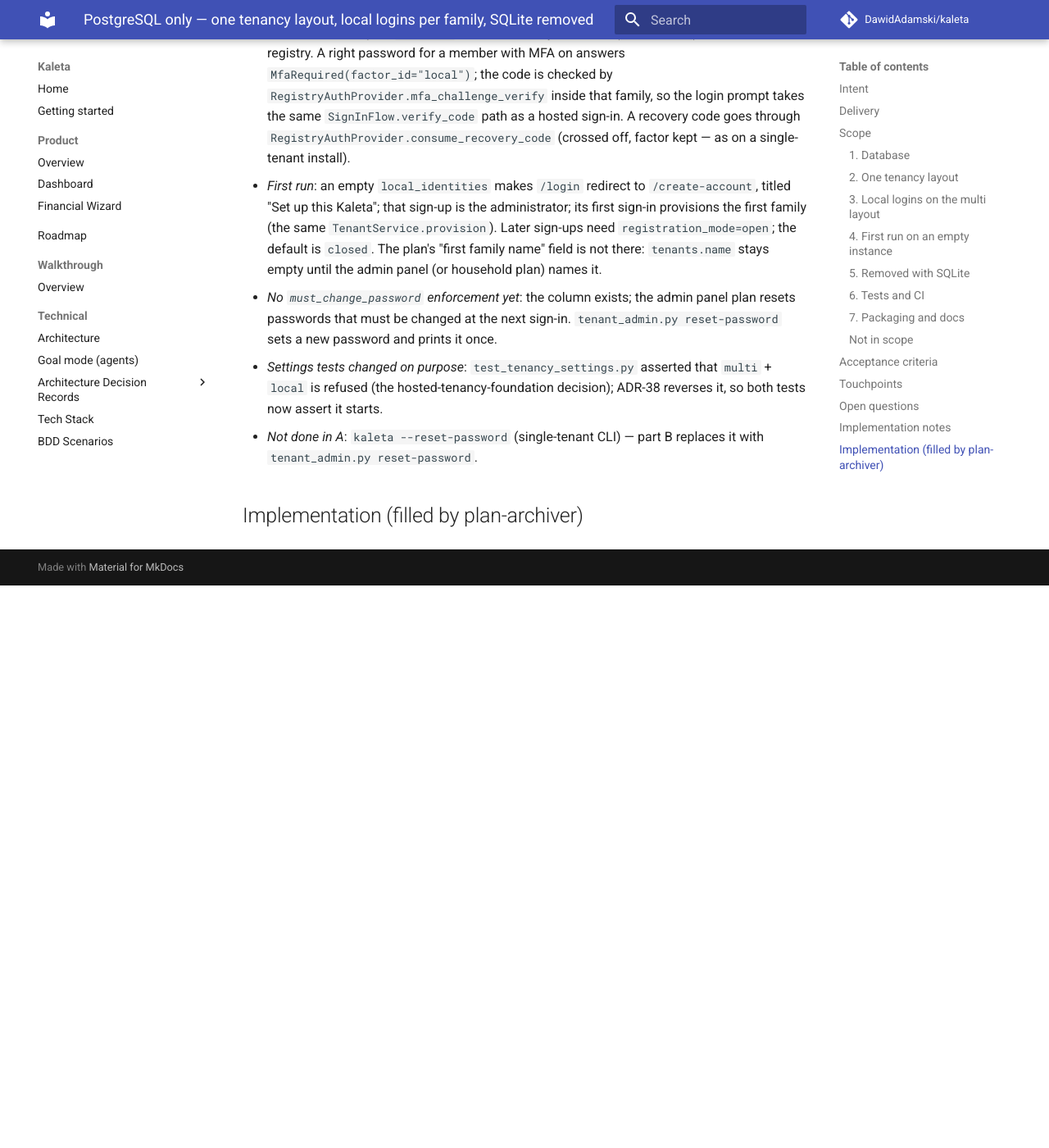
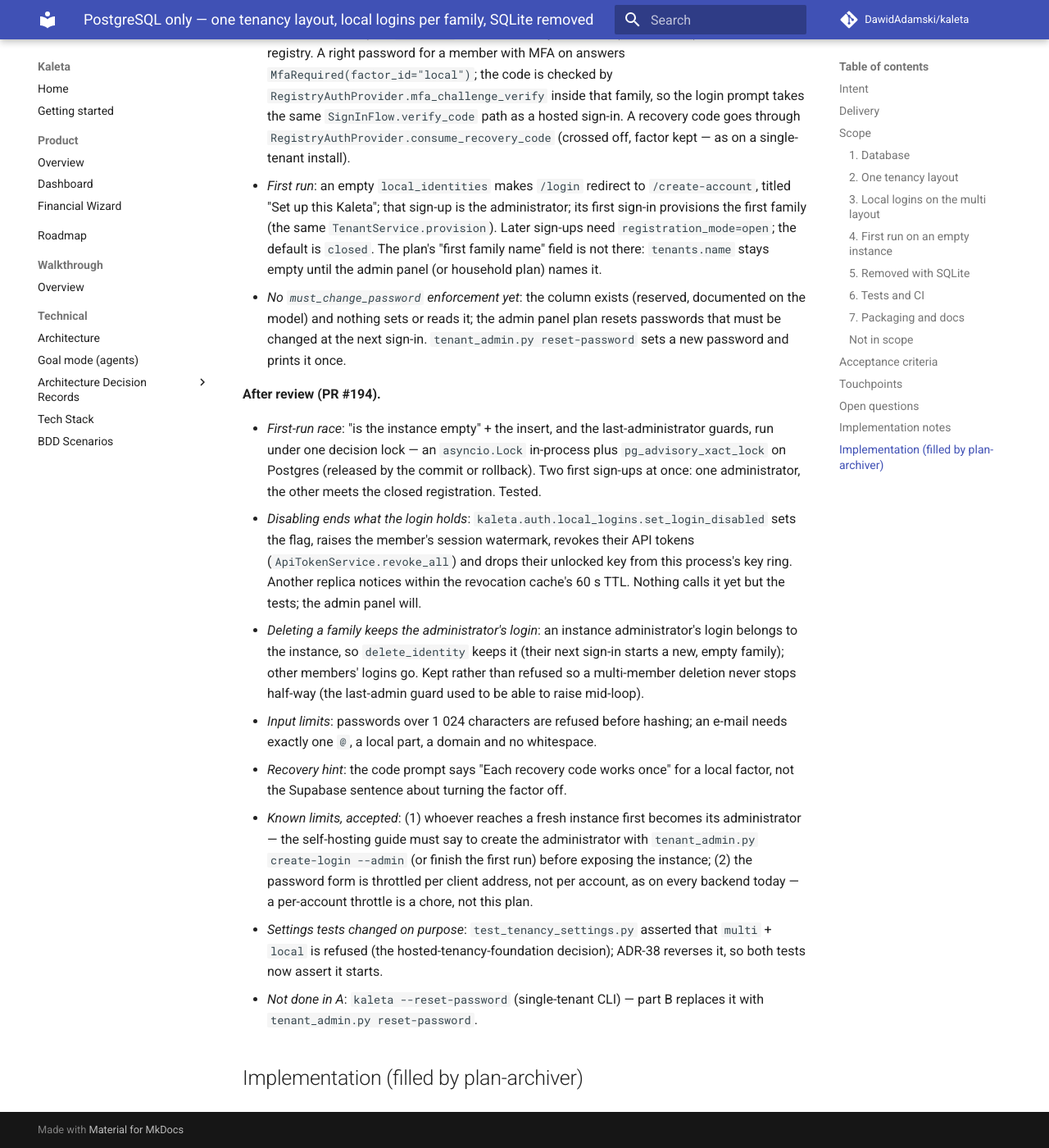
Before and after one commit to DawidAdamski/kaleta, an MkDocs documentation site: the page built from docs/plans/postgres-only.md, in a window 1280 px wide and 1400 px high, scrolled down 4597 px. Shown: the whole window at 82% size. Built offline with MkDocs 1.6.1 and Material for MkDocs 9.7.7, drawn with Linux system fonts in a browser that asks for light colours; comment, search, counter and statistics services are not loaded; before the commit the page ends 5311 px from its top, so only the background shows below that.

Commit message:
docs(plans): part A review decisions; first-run exposure in the self-host guide; throttle chore
Co-Authored-By: Claude Opus 5.5 <noreply@anthropic.com>

```diff
--- a/docs/plans/postgres-only.md
+++ b/docs/plans/postgres-only.md
@@ -195,9 +195,39 @@ Three pull requests on `plan/postgres-only*` branches, each green on its own
   `TenantService.provision`). Later sign-ups need `registration_mode=open`;
   the default is `closed`. The plan's "first family name" field is not there:
   `tenants.name` stays empty until the admin panel (or household plan) names it.
-- *No `must_change_password` enforcement yet*: the column exists; the admin
-  panel plan resets passwords that must be changed at the next sign-in.
+- *No `must_change_password` enforcement yet*: the column exists (reserved,
+  documented on the model) and nothing sets or reads it; the admin panel plan
+  resets passwords that must be changed at the next sign-in.
   `tenant_admin.py reset-password` sets a new password and prints it once.
+
+**After review (PR #194).**
+
+- *First-run race*: "is the instance empty" + the insert, and the
+  last-administrator guards, run under one decision lock — an
+  `asyncio.Lock` in-process plus `pg_advisory_xact_lock` on Postgres
+  (released by the commit or rollback). Two first sign-ups at once: one
+  administrator, the other meets the closed registration. Tested.
+- *Disabling ends what the login holds*: `kaleta.auth.local_logins.set_login_disabled`
+  sets the flag, raises the member's session watermark, revokes their API
+  tokens (`ApiTokenService.revoke_all`) and drops their unlocked key from this
+  process's key ring. Another replica notices within the revocation cache's
+  60 s TTL. Nothing calls it yet but the tests; the admin panel will.
+- *Deleting a family keeps the administrator's login*: an instance
+  administrator's login belongs to the instance, so `delete_identity` keeps
+  it (their next sign-in starts a new, empty family); other members' logins
+  go. Kept rather than refused so a multi-member deletion never stops
+  half-way (the last-admin guard used to be able to raise mid-loop).
+- *Input limits*: passwords over 1 024 characters are refused before
+  hashing; an e-mail needs exactly one `@`, a local part, a domain and no
+  whitespace.
+- *Recovery hint*: the code prompt says "Each recovery code works once" for a
+  local factor, not the Supabase sentence about turning the factor off.
+- *Known limits, accepted*: (1) whoever reaches a fresh instance first
+  becomes its administrator — the self-hosting guide must say to create the
+  administrator with `tenant_admin.py create-login --admin` (or finish the
+  first run) before exposing the instance; (2) the password form is
+  throttled per client address, not per account, as on every backend today —
+  a per-account throttle is a chore, not this plan.
 - *Settings tests changed on purpose*: `test_tenancy_settings.py` asserted
   that `multi` + `local` is refused (the hosted-tenancy-foundation decision);
   ADR-38 reverses it, so both tests now assert it starts.
```
Also changed, not shown: docs/plans/chores.md (+5 -0 lines), docs/plans/self-host-guide.md (+4 -1 lines).
